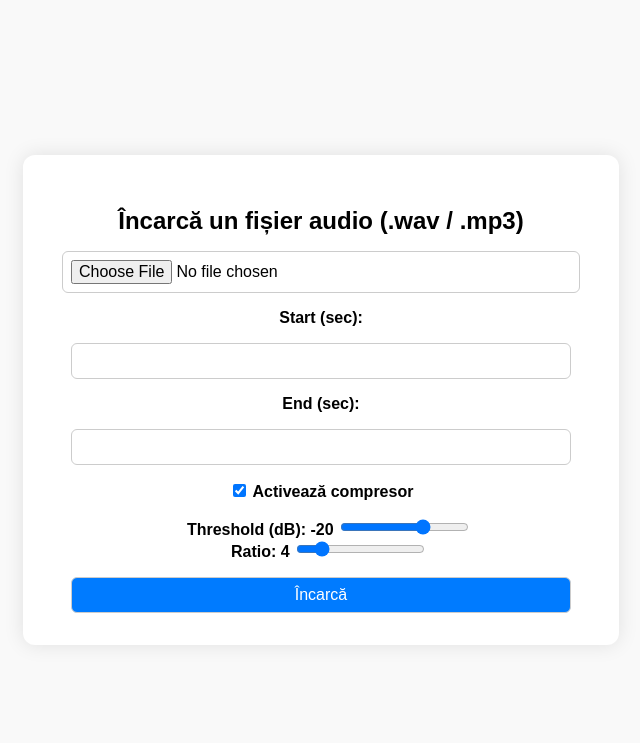
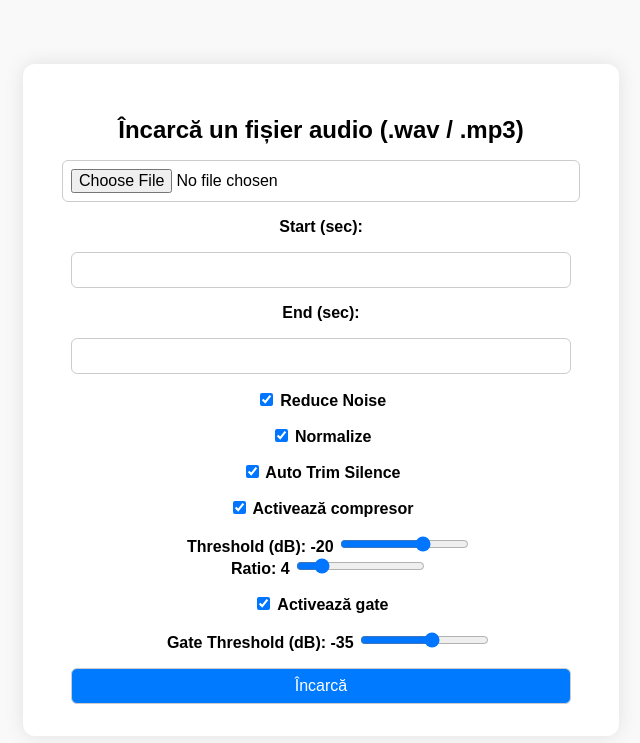
Before and after one commit to TristanUPT/speech, a Flask app: page / in a window 1280 px wide. Shown: the top 743 px of the page, without its empty margins (319-959 px from the left). Run offline with Flask 3, Linux system fonts and the light colour scheme.

Commit message:
comitul stabil 12 6

```diff
--- a/app.py
+++ b/app.py
@@ -4,7 +4,7 @@ import os
 from werkzeug.utils import secure_filename
 from shutil import copyfile
 from audio_segment import AudioSegment
-from audio_effects import reduce_noise, normalize_audio, auto_trim_silence, manual_trim
+from audio_effects import reduce_noise, normalize_audio, auto_trim_silence, manual_trim, compress_audio, apply_gate
 
 app = Flask(__name__)
 
@@ -23,7 +23,7 @@ os.makedirs(STATIC_ORIGINALS, exist_ok=True)
 os.makedirs(STATIC_PROCESSED, exist_ok=True)
 
 def allowed_file(filename):
-    return '.' in filename and filename.rsplit('.', 1)[1].lower().lower() in ALLOWED_EXTENSIONS
+    return '.' in filename and filename.rsplit('.', 1)[1].lower() in ALLOWED_EXTENSIONS
 
 @app.route('/')
 def index():
@@ -45,25 +45,99 @@ def upload_file():
         input_path = os.path.join(app.config['UPLOAD_FOLDER'], filename)
         file.save(input_path)
 
+        effects_selected = (
+            'use_reduce_noise' in request.form or
+            'use_normalize' in request.form or
+            'use_auto_trim' in request.form or
+            'use_compressor' in request.form or
+            'use_gate' in request.form
+        )
+        if not effects_selected:
+            error_message = "Please select at least one effect."
+            return render_template(
+                'result.html',
+                error=error_message,
+                original=filename,
+                processed=None
+            )
+
         # Procesare audio
         audio = AudioSegment.from_file(input_path)
         rate, data = audio.to_numpy()
+        audio_duration_sec = len(data) / rate
 
-        data = reduce_noise(data, rate)
-        data = normalize_audio(data)
-        data = auto_trim_silence(data, rate)
+        try:
+            threshold_db = float(request.form.get('threshold_db', -20.0))
+        except (TypeError, ValueError):
+            threshold_db = -20.0
+        try:
+            ratio = float(request.form.get('ratio', 4.0))
+        except (TypeError, ValueError):
+            ratio = 4.0
 
-        # Extrage trim manual dacă există
+        if 'use_reduce_noise' in request.form:
+            print(f"Reducere zgomot activată, rate: {rate}")
+            data = reduce_noise(data, rate)
+        else:
+            print("Reducere zgomot nu este activată.")
+        if 'use_normalize' in request.form:
+            print("Normalizare activată.")
+            data = normalize_audio(data)
+        else:
+            print("Normalizare nu este activată.")
+        if 'use_auto_trim' in request.form:
+            print("Auto-trim activat.")
+            data = auto_trim_silence(data, rate)
+        else:
+            print("Auto-trim nu este activat.")
+
+        use_compressor = 'use_compressor' in request.form
+        print(f"Compressor activat: {use_compressor}, threshold_db: {threshold_db}, ratio: {ratio}")
+        # Aplică compresor dacă este activat
+        if use_compressor:
+            data = compress_audio(data, threshold_db=threshold_db, ratio=ratio)
+            #data = compress_audio(data, threshold_db=threshold_db, ratio=ratio)
+
+        data = compress_audio(data, threshold_db=-20.0, ratio=4.0)
+        try:
+            gate_threshold_db = float(request.form.get('gate_threshold_db', -35.0))
+        except (TypeError, ValueError):
+            gate_threshold_db = -35.0
+        use_gate = 'use_gate' in request.form
+        print(f"Gate activat: {use_gate}, gate_threshold_db: {gate_threshold_db}")
+        if use_gate:
+            data = apply_gate(data, threshold_db=gate_threshold_db)
+
+
+        print('Durată audio (sec):', audio_duration_sec)
+        print('Dimensiune date audio:', data.shape)
+
+        # Extrage și validează trim manual
+        error_message = None
         try:
             start_sec = float(request.form.get('start_sec', 0))
         except ValueError:
             start_sec = 0.0
         try:
-            end_sec = float(request.form.get('end_sec')) if request.form.get('end_sec') else None
+            end_sec_raw = request.form.get('end_sec')
+            end_sec = float(end_sec_raw) if end_sec_raw else None
         except ValueError:
             end_sec = None
 
+        if start_sec < 0 or (end_sec is not None and (end_sec < 0 or end_sec > audio_duration_sec or start_sec >= end_sec)):
+            error_message = "Intervalul de trim este invalid. Te rugăm să alegi un interval valid în secunde."
+
+        if error_message:
+            return render_template(
+                'result.html',
+                error=error_message,
+                original=filename,
+                processed=None
+            )
+        print(f"Start sec: {start_sec}, End sec: {end_sec}")
+        # Aplică trim manual
         data = manual_trim(data, rate, start_sec=start_sec, end_sec=end_sec)
+
         audio = AudioSegment.from_numpy(rate, data)
 
         # Salvare în static pentru previzualizare
--- a/audio_segment.py
+++ b/audio_segment.py
@@ -50,6 +50,8 @@ class AudioSegment:
 
         # Asigură-te că e PCM 16-bit (int16)
         if data.dtype != np.int16:
+            data = np.clip(data, -1.0, 1.0)
+            # Normalizează la intervalul [-1, 1]
             data = (data * 32767).astype(np.int16)
 
         with tempfile.NamedTemporaryFile(delete=False, suffix=".wav") as tmp:
--- a/templates/index.html
+++ b/templates/index.html
@@ -91,6 +91,17 @@
             </div>
 
 
+
+<div>
+  <label><input type="checkbox" name="use_reduce_noise" checked> Reduce Noise</label>
+</div>
+<div>
+  <label><input type="checkbox" name="use_normalize" checked> Normalize</label>
+</div>
+<div>
+  <label><input type="checkbox" name="use_auto_trim" checked> Auto Trim Silence</label>
+</div>
+
 <div>
   <label><input type="checkbox" name="use_compressor" checked> Activează compresor</label>
 </div>
@@ -102,6 +113,16 @@
   <br>
   <label>Ratio: <span id="ratio-val">4</span>
     <input type="range" name="ratio" min="1" max="20" step="0.5" value="4" oninput="document.getElementById('ratio-val').innerText = this.value">
+  </label>
+</div>
+
+<div>
+  <label><input type="checkbox" name="use_gate" checked> Activează gate</label>
+</div>
+
+<div id="gate-settings" style="margin-left: 1em;">
+  <label>Gate Threshold (dB): <span id="gate-thresh-val">-35</span>
+    <input type="range" name="gate_threshold_db" min="-80" max="0" value="-35" oninput="document.getElementById('gate-thresh-val').innerText = this.value">
   </label>
 </div>
 
```
Also changed, not shown: audio_effects.py (+11 -0 lines), templates/result.html (+17 -0 lines), 12 other files.
